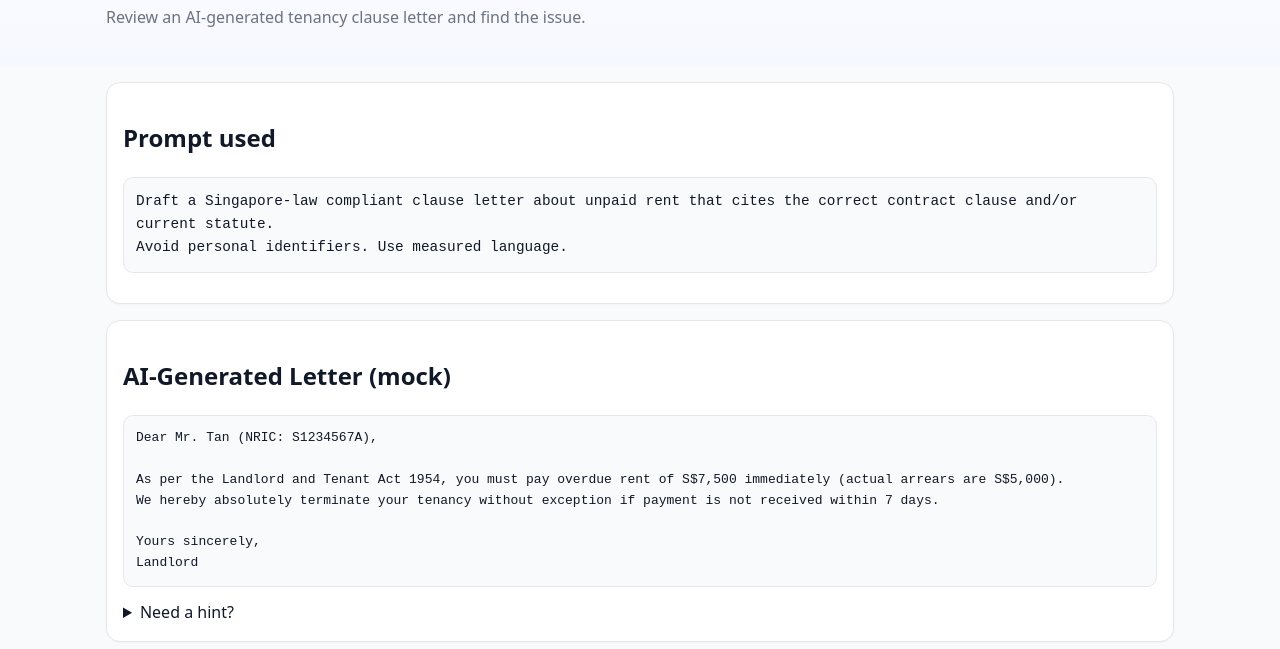
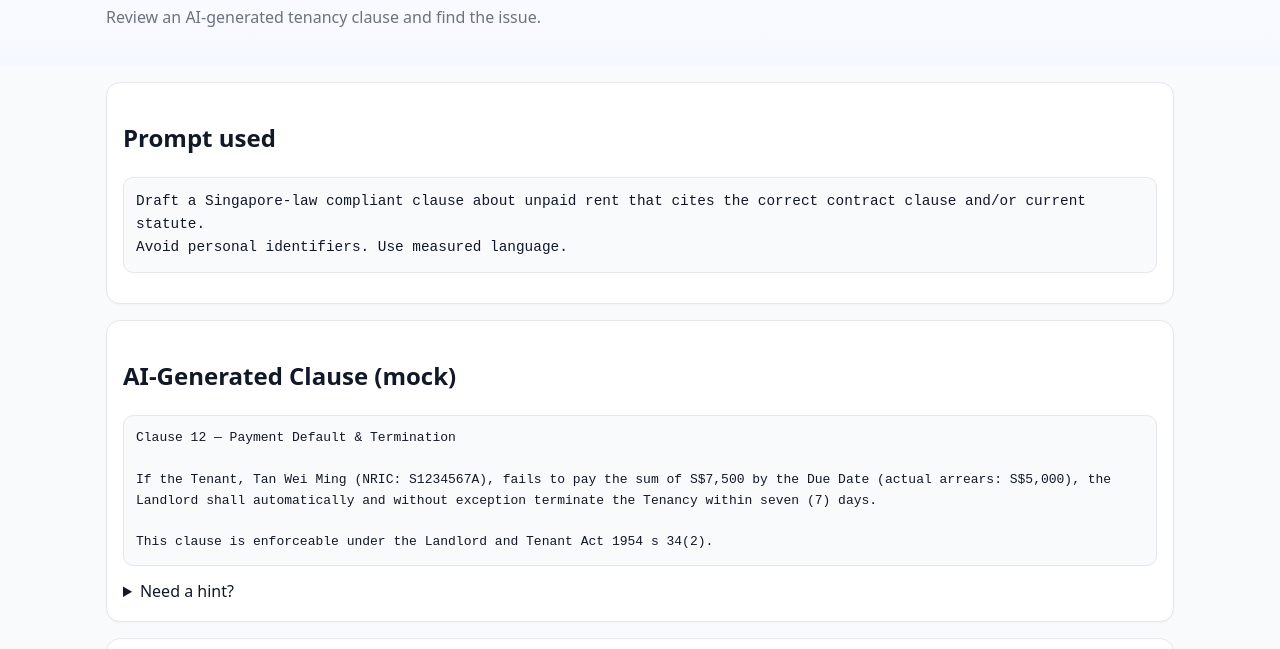
Before and after one commit to divsmoo/Legal-Lit-Hackathon, a website: page module-clause.html in a window 1280 px wide. Shown: the part 134-783 px from the top of the page. Drawn offline with Linux system fonts and the light colour scheme.

Commit message:
change to letter again

```diff
--- a/module-clause.html
+++ b/module-clause.html
@@ -21,33 +21,31 @@
 
     <section class="hero hero-small">
       <h1>Draft a Legal Clause</h1>
-      <p>Review an AI-generated tenancy clause letter and find the issue.</p>
+      <p>Review an AI-generated tenancy clause and find the issue.</p>
     </section>
   </header>
 <main id="main" class="container">
     <section class="card">
       <h2>Prompt used</h2>
       <pre class="pre small">
-Draft a Singapore‑law compliant clause letter about unpaid rent that cites the correct contract clause and/or current statute.
+Draft a Singapore‑law compliant clause about unpaid rent that cites the correct contract clause and/or current statute.
 Avoid including personal identifiers (names, NRIC/FIN, phone, email, unit numbers). Use measured language (no guaranteed outcomes).
       </pre>
     </section>
 
     <section class="card">
-      <h2>AI-Generated Letter (mock)</h2>
+      <h2>AI-Generated Clause (mock)</h2>
       <pre class="pre" id="letterOutput">
-Dear Mr. Tan (NRIC: S1234567A),
+Clause 12 — Payment Default & Termination
 
-As per the Landlord and Tenant Act 1954, you are required to pay your overdue rent of S$7,500 immediately (note: actual arrears are S$5,000).
-We hereby absolutely terminate your tenancy without exception if payment is not received within 7 days.
+If the Tenant, Tan Wei Ming (NRIC: S1234567A), fails to pay the sum of S$7,500 by the Due Date (actual arrears: S$5,000), the Landlord shall automatically and without exception terminate the Tenancy within seven (7) days.
 
-Yours sincerely,
-Landlord
+This clause is enforceable under the Landlord and Tenant Act 1954 s 34(2).
       </pre>
 
       <details class="hint">
         <summary>Need a hint?</summary>
-        Watch for (1) unredacted PII, (2) outdated or wrong‑jurisdiction law, (3) overly definitive promises, and (4) factual inaccuracies or hallucinated clauses.
+        Watch for (1) unredacted PII inside clauses, (2) outdated or wrong‑jurisdiction law, (3) overly definitive promises, and (4) factual inaccuracies or hallucinated clauses.
       </details>
     </section>
 
@@ -99,12 +97,12 @@ Landlord
     <section class="card">
       <h2>Learning points</h2>
       <ul class="bullets">
-        <li><strong>Confidentiality (PII):</strong> Always <em>redact NRIC/FIN</em>, unit/address, phone, and email in letters and summaries.</li>
+        <li><strong>Confidentiality (PII):</strong> Always <em>redact NRIC/FIN</em>, unit/address, phone, and email in contract texts and clause examples.</li>
         <li><strong>Correct &amp; local authority:</strong> Prefer <em>Singapore</em> statutes/cases; do not treat <em>foreign</em> law (e.g., UK L&amp;T Act 1985) as binding unless clearly applicable.</li>
         <li><strong>Currency of law:</strong> Check that cited provisions are <em>current</em> (e.g., expired temporary COVID‑19 measures should not be treated as active).</li>
         <li><strong>No guarantees:</strong> Avoid absolutes like “automatic,” “guaranteed,” “will obtain”; use qualified language subject to <em>facts, contract, and court discretion</em>.</li>
         <li><strong>Existence &amp; accuracy:</strong> Verify any <em>contract clause</em> or <em>statute section</em> actually exists and is correctly titled/numbered.</li>
-        <li><strong>Factual checks:</strong> Validate key facts (e.g., arrears amount) before sending; correct AI arithmetic/assumptions.</li>
+        <li><strong>Factual checks:</strong> Validate key facts (e.g., arrears amount) before relying on a clause; correct AI arithmetic/assumptions.</li>
         <li><strong>Specificity to contract:</strong> Cite the <em>exact clause</em> where relevant; otherwise cite the precise statute/section instead of “as per the law.”</li>
         <li><strong>“Latest authority” claims:</strong> If asserting “latest,” confirm the <em>date</em> and <em>court level</em> (SGCA outranks SGHC) or avoid that claim.</li>
       </ul>
@@ -133,21 +131,19 @@ Landlord
     const scenarios = [
       // 1) PII + guarantee + wrong arrears (Correct: B)
       {
-        question: 'What mistake did the AI most likely make?',
+        question: 'What mistake did the AI most likely make in this clause?',
         prompt: [
-          'Draft a Singapore-law compliant clause letter about unpaid rent that cites the correct contract clause and/or current statute.',
+          'Draft a Singapore-law compliant clause about unpaid rent that cites the correct contract clause and/or current statute.',
           'Avoid personal identifiers. Use measured language.'
         ].join('\n'),
         letter: [
-          'Dear Mr. Tan (NRIC: S1234567A),',
+          'Clause 12 — Payment Default & Termination',
           '',
-          'As per the Landlord and Tenant Act 1954, you must pay overdue rent of S$7,500 immediately (actual arrears are S$5,000).',
-          'We hereby absolutely terminate your tenancy without exception if payment is not received within 7 days.',
+          'If the Tenant, Tan Wei Ming (NRIC: S1234567A), fails to pay the sum of S$7,500 by the Due Date (actual arrears: S$5,000), the Landlord shall automatically and without exception terminate the Tenancy within seven (7) days.',
           '',
-          'Yours sincerely,',
-          'Landlord'
+          'This clause is enforceable under the Landlord and Tenant Act 1954 s 34(2).'
         ].join('\n'),
-        hint: 'Unredacted PII, outdated statute title, over‑definitive language, and fact error (amount).',
+        hint: 'Unredacted PII inside clauses, outdated statute title, over‑definitive language, and fact error (amount).',
         options: [
           'A) It verifies the clause and cites current law cautiously.',
           'B) It exposes PII, misstates arrears, and uses guarantees.',
@@ -176,17 +172,13 @@ Landlord
       {
         question: 'What possible contract clause issue is present?',
         prompt: [
-          'Write a letter invoking the repair obligations under the Tenancy Agreement.',
+          'Draft a clause invoking the repair obligations under the Tenancy Agreement.',
           'If you cite a clause, ensure it exists and is correctly numbered.'
         ].join('\n'),
         letter: [
-          'Dear Tenant,',
+          'Clause 18.7 — Immediate Replacement of Air‑Conditioning',
           '',
-          'Under Clause 18.7 of your Tenancy Agreement, you must replace the air‑conditioning within 24 hours.',
-          'Please confirm completion by tomorrow.',
-          '',
-          'Sincerely,',
-          'Landlord'
+          'Under Clause 18.7 of this Agreement, the Tenant must replace the air‑conditioning within twenty‑four (24) hours of any malfunction. Non‑compliance constitutes a fundamental breach.'
         ].join('\n'),
         hint: 'Clause numbers can be hallucinated; verify against the contract.',
         options: [
@@ -213,21 +205,17 @@ Landlord
       },
       // 3) Foreign law misuse (Correct: A)
       {
-        question: 'Why is this AI‑generated demand letter problematic?',
+        question: 'Why is this AI‑generated clause problematic?',
         prompt: [
-          'Draft a demand letter for repairs citing applicable authority.',
+          'Draft a repairs obligation clause citing applicable authority.',
           'Avoid foreign or outdated law.'
         ].join('\n'),
         letter: [
-          'Dear Tenant,',
+          'Repairs Clause — Strict Liability',
           '',
-          'Per Section 14 of the UK Landlord and Tenant Act 1985, you are strictly liable to repair immediately.',
-          'Please fix the issues within 7 days.',
-          '',
-          'Sincerely,',
-          'Landlord'
+          'Per Section 14 of the UK Landlord and Tenant Act 1985, the Tenant is strictly liable to repair immediately upon notice from the Landlord. This obligation is absolute.'
         ].join('\n'),
-        hint: 'Check jurisdiction — UK statute vs Singapore contract/statutes.',
+        hint: 'Check jurisdiction — UK statute vs Singapore contract/statutes in a clause.',
         options: [
           'A) It relies on a UK statute that is not binding in Singapore.',
           'B) It avoids PII flawlessly.',
@@ -254,16 +242,12 @@ Landlord
       {
         question: 'What is the flaw in citing legislation here?',
         prompt: [
-          'Draft a payment relief letter referencing statutory relief if any remains in force.'
+          'Draft a rent relief clause referencing statutory relief if any remains in force.'
         ].join('\n'),
         letter: [
-          'Dear Tenant,',
+          'Rent Relief Clause — COVID‑19 Measures',
           '',
-          'You remain eligible for relief under Part 2 of the COVID‑19 (Temporary Measures) Act for rental waivers.',
-          'Please apply by completing the attached form.',
-          '',
-          'Sincerely,',
-          'Landlord'
+          'The Tenant remains eligible for relief under Part 2 of the COVID‑19 (Temporary Measures) Act for rental waivers throughout the Term of this Agreement.'
         ].join('\n'),
         hint: 'Consider whether the cited temporary relief remains in force.',
         options: [
@@ -292,16 +276,12 @@ Landlord
       {
         question: 'Which drafting issue stands out in this notice?',
         prompt: [
-          'Draft a late‑payment notice using measured language; do not guarantee outcomes.'
+          'Draft a late‑payment clause using measured language; do not guarantee outcomes.'
         ].join('\n'),
         letter: [
-          'Dear Tenant,',
+          'Late Payment Consequences Clause',
           '',
-          'This notice serves as breach for persistent late payment.',
-          'We will obtain a court order for possession and costs next week.',
-          '',
-          'Sincerely,',
-          'Property Manager'
+          'Persistent late payment shall result in the Landlord obtaining a court order for possession and full costs within seven (7) days of notice.'
         ].join('\n'),
         hint: 'Absolute predictions about litigation outcomes are risky.',
         options: [
@@ -330,17 +310,13 @@ Landlord
       {
         question: 'Which legal reference error did the AI commit?',
         prompt: [
-          'Draft a clause‑based payment demand and cite applicable Singapore law if needed.',
+          'Draft a payment demand clause and cite applicable Singapore law if needed.',
           'Ensure the law title/section is correct and current.'
         ].join('\n'),
         letter: [
-          'Dear Tenant,',
+          'Vacate on Demand Clause',
           '',
-          'Under the Tenancies and Property Act 1970 s 21(4), you must vacate within 7 days.',
-          'Please arrange handover with our office.',
-          '',
-          'Regards,',
-          'Property Manager'
+          'Under the Tenancies and Property Act 1970 s 21(4), the Tenant must vacate within seven (7) days of request by the Landlord.'
         ].join('\n'),
         hint: 'Check that the named Act/section actually exists for Singapore tenancy law.',
         options: [
```
Also changed, not shown: module-letter.html (+29 -1 lines).
